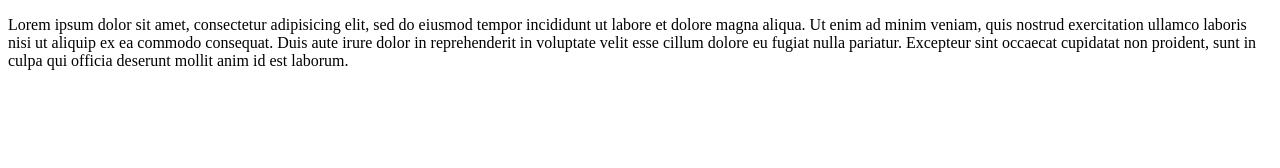
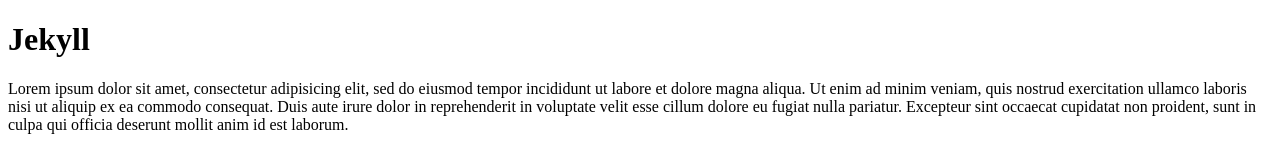
Before and after one commit to Xinef/jekyll, a plain HTML site: page index.html in a window 1280 px wide. Drawn offline with Linux system fonts and the light colour scheme.

Commit message:
Add title.

```diff
--- a/index.html
+++ b/index.html
@@ -5,6 +5,7 @@
     <title>GitHub Pages test</title>
   </head>
   <body>
+    <h1>Jekyll</h1>
     <p>
       Lorem ipsum dolor sit amet, consectetur adipisicing elit, sed do eiusmod tempor incididunt ut labore et dolore magna aliqua. Ut enim ad minim veniam, quis nostrud exercitation ullamco laboris nisi ut aliquip ex ea commodo consequat. Duis aute irure dolor in reprehenderit in voluptate velit esse cillum dolore eu fugiat nulla pariatur. Excepteur sint occaecat cupidatat non proident, sunt in culpa qui officia deserunt mollit anim id est laborum.
     </p>
```
